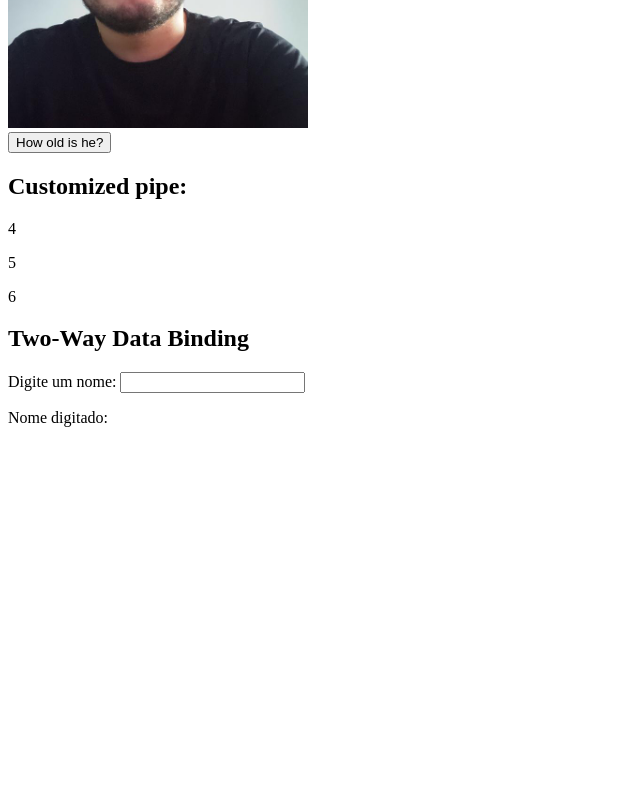
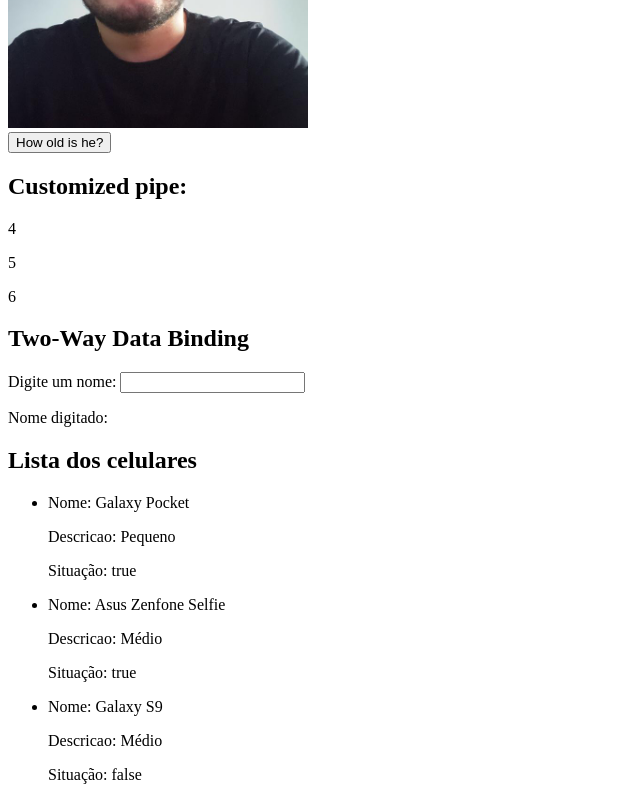
Before and after one commit to MathCoimbra/study-front-end, an Angular app in the folder Angular/fundamentos/: page / in a window 1280 px wide. Shown: the part 354-1154 px from the top of the page, without its empty margins (0-640 px from the left). Before the commit the page ends 800 px from the top, so only its background shows below. Built offline with nearby package versions, Linux system fonts and the light colour scheme.

Commit message:
feat: rendering a list
Signed-off-by: MathCoimbra <matheuscoimbra35@gmail.com>

```diff
--- a/Angular/fundamentos/src/app/app.component.html
+++ b/Angular/fundamentos/src/app/app.component.html
@@ -4,3 +4,4 @@
 <app-second-component></app-second-component>
 <app-customized-pipe></app-customized-pipe>
 <app-third-component></app-third-component>
+<app-fourth-component></app-fourth-component>
--- a/Angular/fundamentos/src/app/app.module.ts
+++ b/Angular/fundamentos/src/app/app.module.ts
@@ -9,6 +9,7 @@ import { MultiplyByPipe } from './multiply-by.pipe';
 import { CustomizedPipeComponent } from './customized-pipe/customized-pipe.component';
 import { ThirdComponentComponent } from './two-way-data-binding/third-component.component';
 import { FormsModule } from '@angular/forms';
+import { FourthComponentComponent } from './list-rendering/fourth-component.component';
 
 @NgModule({
   declarations: [
@@ -17,7 +18,8 @@ import { FormsModule } from '@angular/forms';
     SecondComponentComponent,
     MultiplyByPipe,
     CustomizedPipeComponent,
-    ThirdComponentComponent
+    ThirdComponentComponent,
+    FourthComponentComponent,
   ],
   imports: [
     BrowserModule,
--- /dev/null
+++ b/Angular/fundamentos/src/app/list-rendering/fourth-component.component.html
@@ -0,0 +1,8 @@
+<h2>Lista dos celulares</h2>
+<ul>
+  <li *ngFor="let celular of celulares">
+    <p>Nome: {{ celular.nome }}</p>
+    <p>Descricao: {{ celular.descricao }}</p>
+    <p>Situação: {{ celular.situacao }}</p>
+  </li>
+</ul>
--- /dev/null
+++ b/Angular/fundamentos/src/app/list-rendering/fourth-component.component.ts
@@ -0,0 +1,15 @@
+import { Component, OnInit } from '@angular/core';
+import { Celular } from '../types/Celular';
+
+@Component({
+  selector: 'app-fourth-component',
+  templateUrl: './fourth-component.component.html',
+  styleUrls: ['./fourth-component.component.css']
+})
+export class FourthComponentComponent{
+  celulares: Celular[] = [
+    {id: 1, nome: "Galaxy Pocket", descricao: "Pequeno", situacao: true},
+    {id: 2, nome: "Asus Zenfone Selfie", descricao: "Médio", situacao: true},
+    {id: 3, nome: "Galaxy S9", descricao: "Médio", situacao: false}
+  ]
+}
--- /dev/null
+++ b/Angular/fundamentos/src/app/types/Celular.ts
@@ -0,0 +1,6 @@
+export interface Celular {
+  id: number;
+  nome: string;
+  descricao: string;
+  situacao: boolean;
+}
```
Also changed, not shown: Angular/fundamentos/src/app/list-rendering/fourth-component.component.css (added), 1 other file (tests, documents, lock files or other folders).
